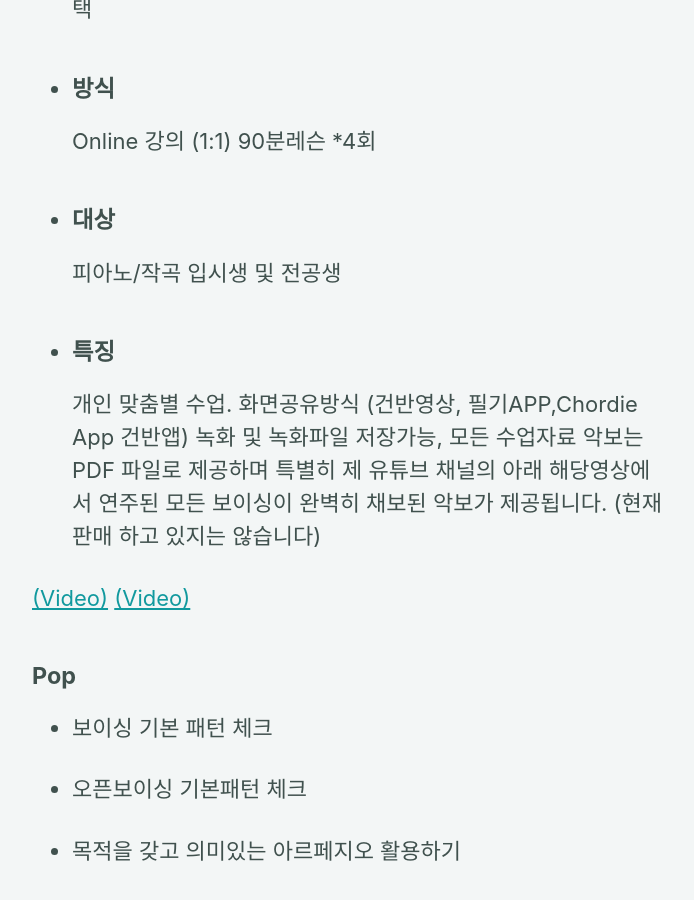
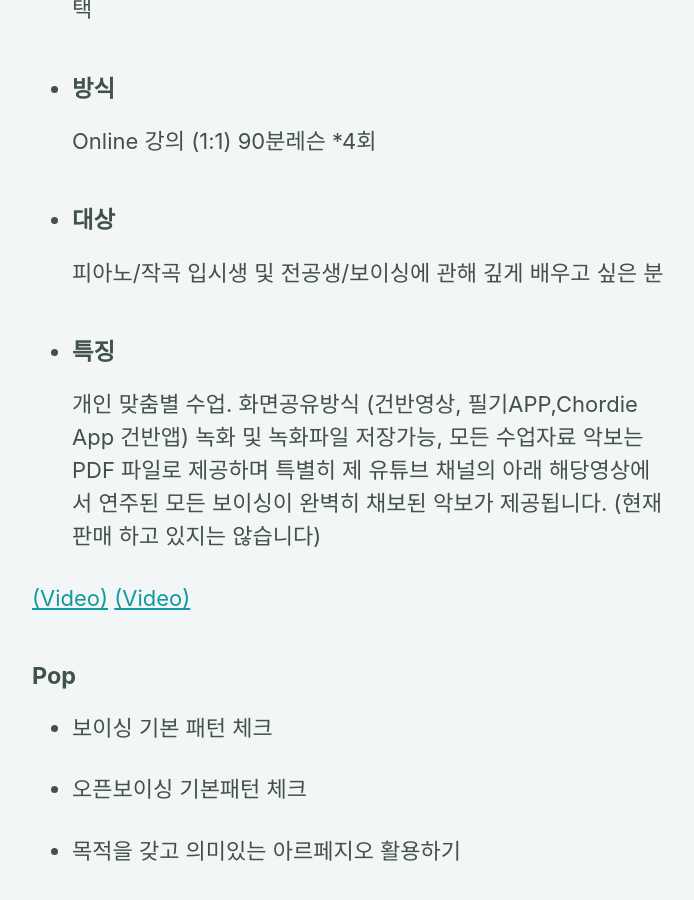
Before and after one commit to jjmusic-online/jjmusic-online.github.io, a Jekyll site: the page built from _posts/2021-07-05-my-first-post.md, in a window 1280 px wide and 900 px high, scrolled down 629 px. Shown: the whole window, without its empty margins (290-984 px from the left). Built offline with Jekyll 4.4.1, drawn with Linux system fonts in a browser that asks for light colours; cached includes are drawn as plain includes; nearby versions of some CDN libraries.

Commit message:
Update 2021-07-05-my-first-post.md

```diff
--- a/_posts/2021-07-05-my-first-post.md
+++ b/_posts/2021-07-05-my-first-post.md
@@ -18,7 +18,7 @@ date: 2021-07-05
 
 - #### 대상
 
-  피아노/작곡 입시생 및 전공생
+  피아노/작곡 입시생 및 전공생/보이싱에 관해 깊게 배우고 싶은 분
 
 - #### 특징
 
```
